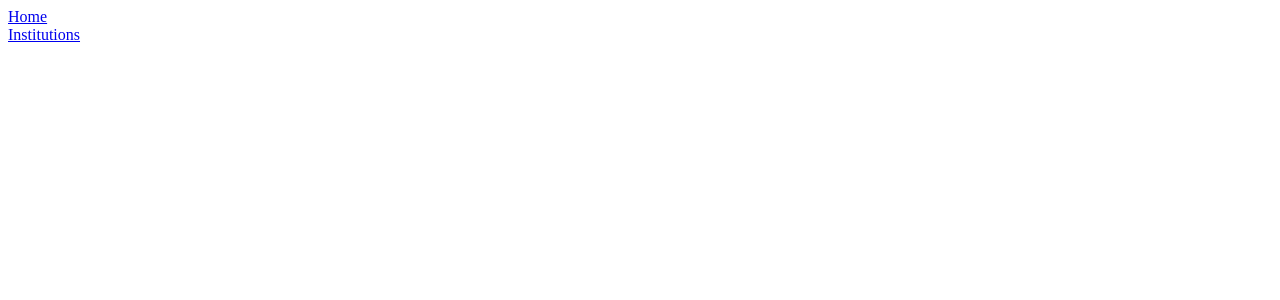
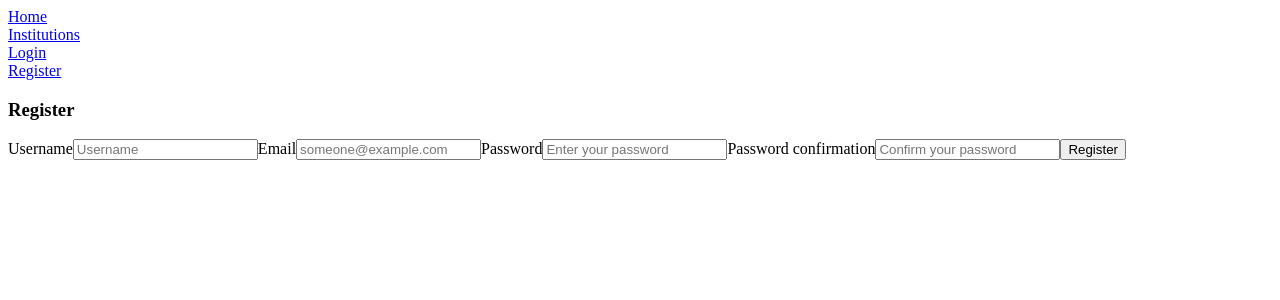
Before and after one commit to sotiriosalpanis/KusDeCha, a React (Create React App) app in the folder KusDeCha/client/: page /register in a window 1280 px wide. Shown: the top 300 px of the page. Built offline with nearby package versions, Linux system fonts and the light colour scheme.

Commit message:
Registration and login now working for the site

```diff
--- a/KusDeCha/client/src/App.js
+++ b/KusDeCha/client/src/App.js
@@ -5,6 +5,8 @@ import Home from './components/Home'
 import Navbar from './components/Navbar'
 import InstitutionIndex from './components/Collections/InstitutionIndex'
 import InstitutionShow from './components/Collections/InstitutionShow'
+import Login from './Auth/Login'
+import Register from './Auth/Register'
 
 
 const App = () => {
@@ -17,13 +19,18 @@ const App = () => {
           <Route exact path='/'>
             <Home />
           </Route>
+          <Route path='/login'>
+            <Login />
+          </Route>
+          <Route path='/register'>
+            <Register />
+          </Route>
           <Route path='/institutions/:id'>
             <InstitutionShow />
           </Route>
           <Route exact path='/institutions'>
             <InstitutionIndex />
           </Route>
-
         </Switch>
       </BrowserRouter>
     </>
--- a/KusDeCha/client/src/Auth/Login.js
+++ b/KusDeCha/client/src/Auth/Login.js
@@ -0,0 +1,60 @@
+import React, { useState } from 'react'
+import { useHistory } from 'react-router-dom'
+import axios from 'axios'
+
+const Login = () => {
+
+  const history = useHistory()
+
+  const [ formData, setFormData ] = useState({
+    username: '',
+    password: '',
+  })
+
+  const handleChange = event => {
+    const newFormData = { ...formData, [event.target.name]: event.target.value }
+    setFormData(newFormData)
+  }
+
+  const handleSubmit = async event => {
+    event.preventDefault()
+    try {
+      const response = await axios.post('/api/auth/login/',formData)
+      window.localStorage.setItem('token', response.data.token )
+      history.push('/institutions')
+      console.log(response)
+    } catch (err) {
+      console.log(err.response.data.errors)
+    }
+  }
+
+
+  return (
+    <section>
+      <h3>Login</h3>
+      <div>
+        <form onSubmit={handleSubmit}>
+          <label>Username</label>
+          <input
+            placeholder='Username'
+            name='username'
+            value={formData.username}
+            onChange={handleChange}
+          />
+          <label>Password</label>
+          <input
+            type='password'
+            placeholder='Enter your password'
+            name='password'
+            value={formData.password}
+            onChange={handleChange}
+          />
+          <button type='submit'>Login</button>
+        </form>
+      </div>
+
+    </section>
+  )
+}
+
+export default Login
--- a/KusDeCha/client/src/Auth/Register.js
+++ b/KusDeCha/client/src/Auth/Register.js
@@ -0,0 +1,74 @@
+import React, { useState } from 'react'
+import axios from 'axios'
+
+const Register = () => {
+
+  const [ formData, setFormData ] = useState({
+    username: '',
+    email: '',
+    password: '',
+    password_confirmation: '',
+  })
+
+  const handleChange = event => {
+    const newFormData = { ...formData, [event.target.name]: event.target.value }
+    setFormData(newFormData)
+  }
+
+  const handleSubmit = async event => {
+    event.preventDefault()
+    try {
+      const response = await axios.post('/api/auth/register/',formData)
+      console.log(response)
+    } catch (err) {
+      console.log(err.response.data.errors)
+    }
+  }
+
+
+  return (
+    <section>
+      <h3>Register</h3>
+
+      <div>
+        <form onSubmit={handleSubmit}>
+          <label>Username</label>
+          <input
+            placeholder='Username'
+            name='username'
+            value={formData.username}
+            onChange={handleChange}
+          />
+          <label>Email</label>
+          <input
+            placeholder='someone@example.com'
+            name='email'
+            value={formData.email}
+            onChange={handleChange}
+          />
+          <label>Password</label>
+          <input
+            type='password'
+            placeholder='Enter your password'
+            name='password'
+            value={formData.password}
+            onChange={handleChange}
+          />
+          <label>Password confirmation</label>
+          <input
+            type='password'
+            placeholder='Confirm your password'
+            name='password_confirmation'
+            value={formData.password_confirmation}
+            onChange={handleChange}
+          />
+          <button type='submit'>Register</button>
+        </form>
+
+      </div>
+
+    </section>
+  )
+}
+
+export default Register
--- a/KusDeCha/client/src/components/Navbar.js
+++ b/KusDeCha/client/src/components/Navbar.js
@@ -14,6 +14,16 @@ const Navbar = () => {
           Institutions
         </Link>
       </div>
+      <div>
+        <Link to='/login'>
+          Login
+        </Link>
+      </div>
+      <div>
+        <Link to='/register'>
+          Register
+        </Link>
+      </div>
     </div>
   )
 }
```
